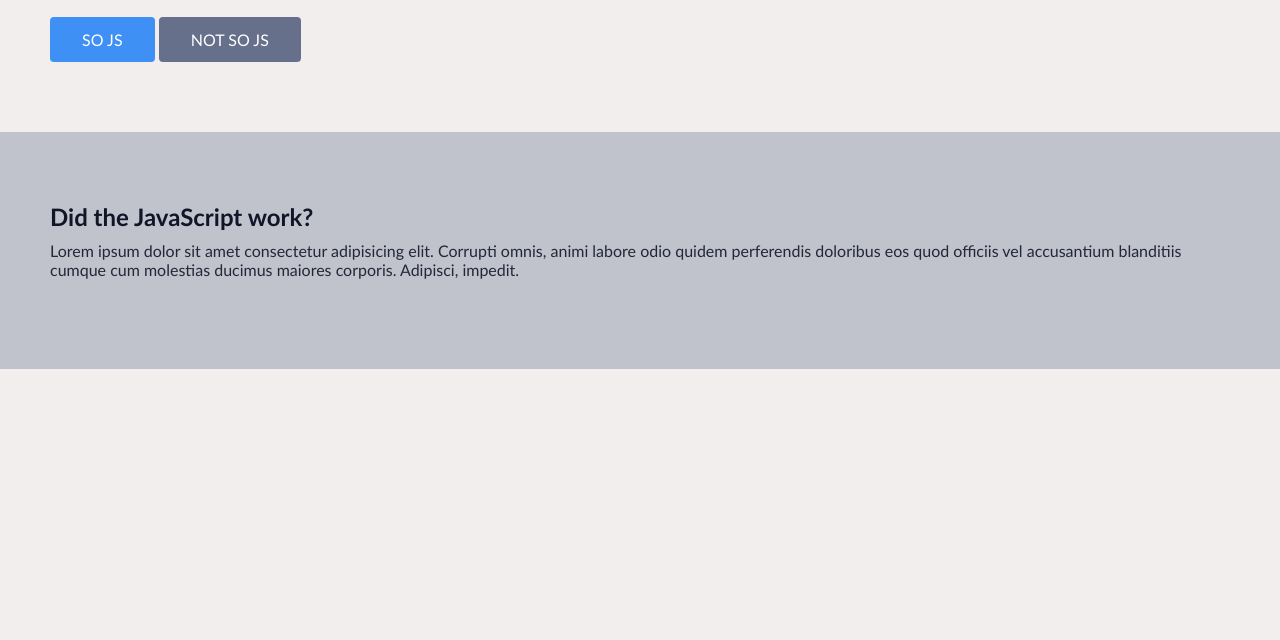
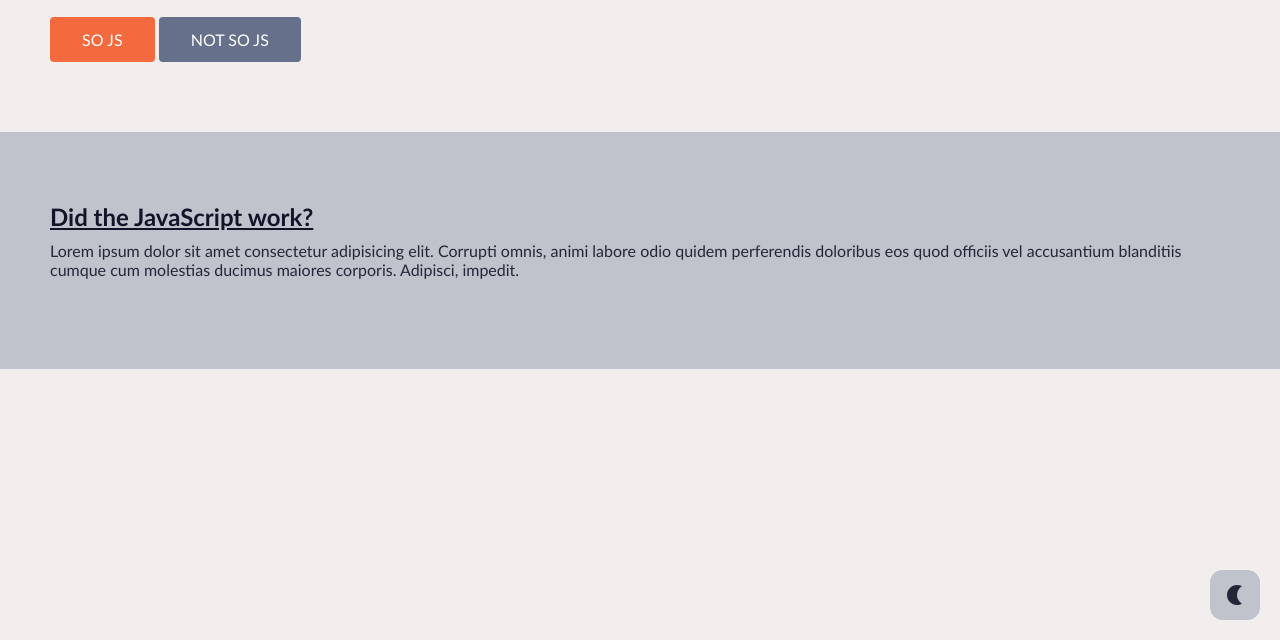
Before and after one commit to mkl-mask04/social-media, a plain HTML site: page Exercise-1/index.html in a window 1280 px wide. Shown: the part 160-800 px from the top of the page. Drawn offline with Linux system fonts and the light colour scheme.

Commit message:
changed styling

```diff
--- a/Exercise-1/style.css
+++ b/Exercise-1/style.css
@@ -4,17 +4,17 @@
   --text-color: #111528;
   --secondary-text: #232738;
   --primary-color: #67708b;
-  --accent-color: #3e90f5;
+  --accent-color: #f5693e;
   --icon-color: #232738;
 }
 
 .darkmode {
-  --base-color: #141a38;
-  --base-variant: #232b4b;
+  --base-color: #1c1e24;
+  --base-variant: #2d303b;
   --text-color: #ffffff;
   --secondary-text: #a4a5b8;
   --primary-color: #4b5469;
-  --accent-color: #0071ff;
+  --accent-color: #f5693e;
   --icon-color: #95979e;
 }
 
@@ -43,6 +43,11 @@ section {
   background-color: var(--base-variant);
 }
 
+h1,
+h2 {
+  text-decoration: underline;
+}
+
 p {
   margin: 10px 0 20px 0;
   color: var(--secondary-text);
@@ -68,13 +73,13 @@ button {
   height: 50px;
   width: 50px;
   padding: 0;
-  border-radius: 50%;
+  border-radius: 25%;
   background-color: var(--base-variant);
   display: flex;
   justify-content: center;
   align-items: center;
   position: fixed;
-  top: 20px;
+  bottom: 20px;
   right: 20px;
 }
 
```
